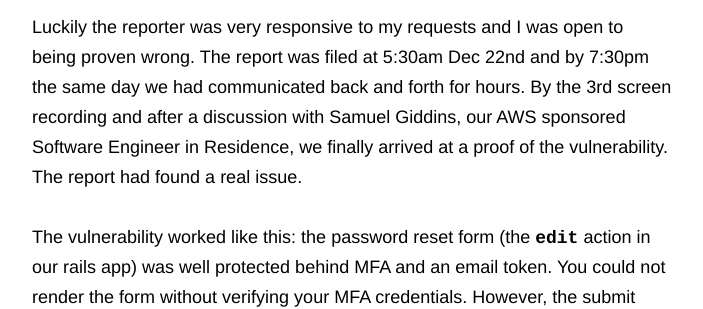
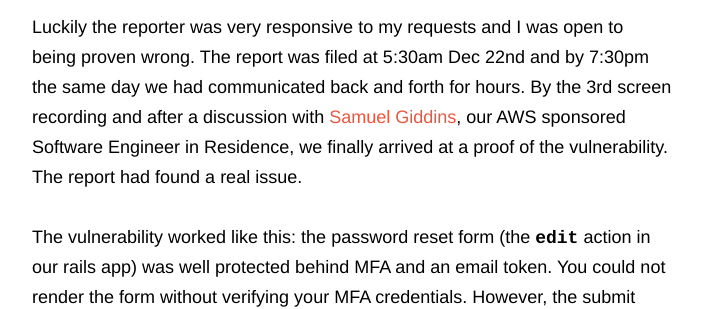
Before and after one commit to rubygems/rubygems.github.io, a Jekyll site: the page built from _posts/2024-03-15-password-reset-vulnerability.md, in a window 1280 px wide and 900 px high, scrolled down 2280 px. Shown: the part 243-552 px from the top of the window, without its empty margins (438-1141 px from the left). Built offline with Jekyll 4.4.1, drawn with Linux system fonts in a browser that asks for light colours; comment, search, counter and statistics services are not loaded; some of the changed lines change nothing that is shown; some of the changed text lies outside the part shown.

Commit message:
Fix a typo and missing link

```diff
--- a/_posts/2024-03-15-password-reset-vulnerability.md
+++ b/_posts/2024-03-15-password-reset-vulnerability.md
@@ -19,7 +19,7 @@
 
 In the screen recording, the reporter showed the following:
 
-1. Use a tool to store the full response from a valid password reset on an attacker controller user without MFA.
+1. Use a tool to store the full response from a valid password reset on an attacker-controlled user without MFA.
 2. Use the same tool to man-in-the-middle (MITM) the request by the victim (an MFA enabled user).
 3. Swap the saved response in place of the MFA challenge response for the victim before it is returned.
 4. Change every `user_id` in the page to the victim’s `user_id` (mostly to places that I could tell did not matter, which added skepticism).
@@ -34,7 +34,7 @@
 
 ## Investigation
 
-Luckily the reporter was very responsive to my requests and I was open to being proven wrong. The report was filed at 5:30am Dec 22nd and by 7:30pm the same day we had communicated back and forth for hours. By the 3rd screen recording and after a discussion with Samuel Giddins, our AWS sponsored Software Engineer in Residence, we finally arrived at a proof of the vulnerability. The report had found a real issue.
+Luckily the reporter was very responsive to my requests and I was open to being proven wrong. The report was filed at 5:30am Dec 22nd and by 7:30pm the same day we had communicated back and forth for hours. By the 3rd screen recording and after a discussion with [Samuel Giddins](https://github.com/segiddins), our AWS sponsored Software Engineer in Residence, we finally arrived at a proof of the vulnerability. The report had found a real issue.
 
 The vulnerability worked like this: the password reset form (the `edit` action in our rails app) was well protected behind MFA and an email token. You could not render the form without verifying your MFA credentials. However, the submit action on the form (the `update` action in our rails app) only checked the email token and did not care if you had previously submitted a valid MFA. Oops. _All the seemingly pointless changes the hacker was doing were for the purpose of rendering the form so it could be submitted without having passed the MFA check._
 
```
